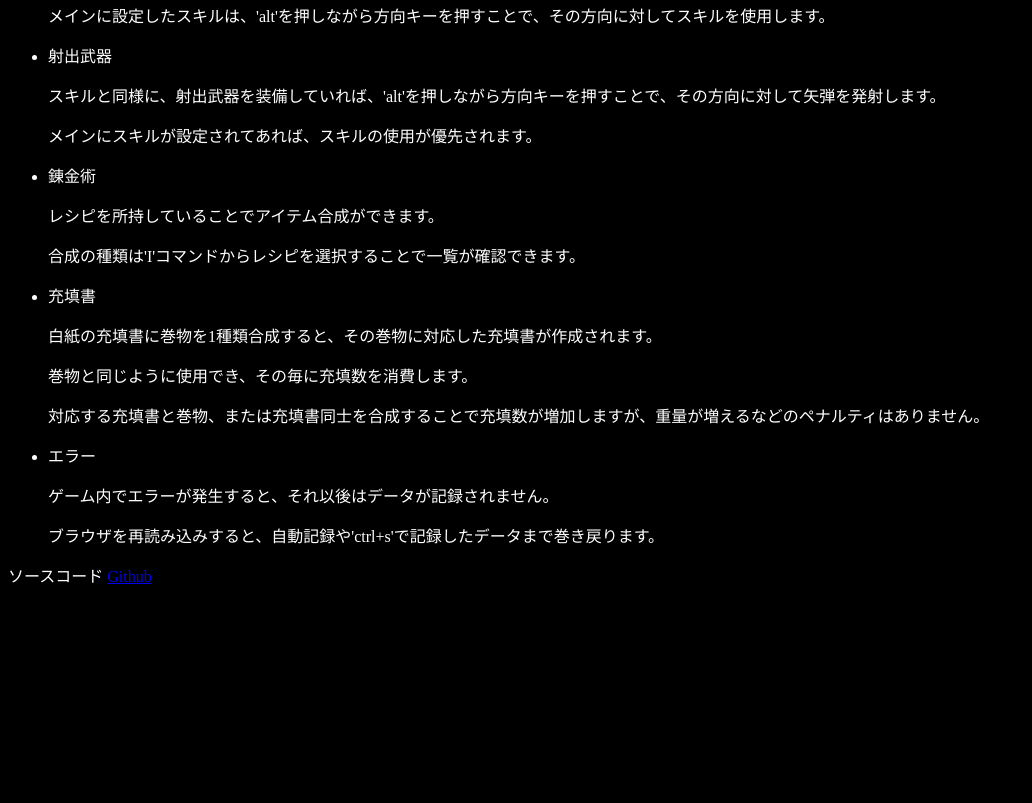
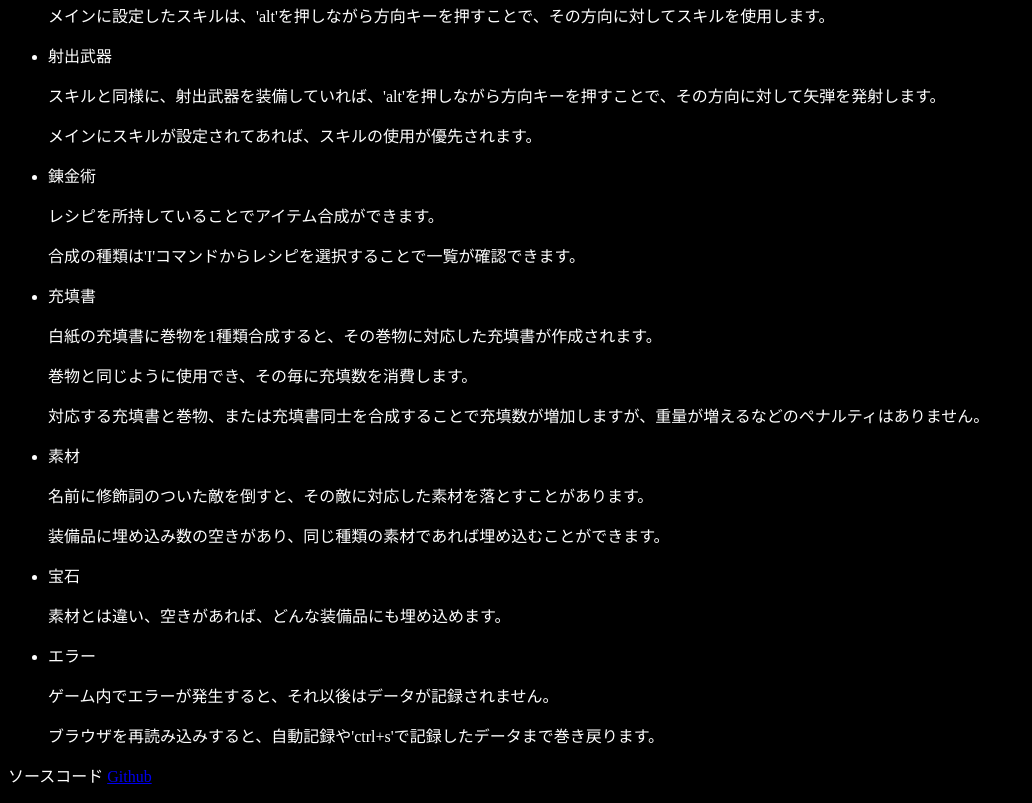
Before and after one commit to deathandbirth/deathandbirth.github.io, a plain HTML site: page index.html in a window 1280 px wide. Shown: the part 1077-1880 px from the top of the page, without its empty margins (0-1032 px from the left). Before the commit the page ends 1680 px from the top, so only its background shows below. Drawn offline with Linux system fonts and the light colour scheme.

Commit message:
ゲーム説明に素材と宝石を追記

```diff
--- a/index.html
+++ b/index.html
@@ -36,6 +36,11 @@
 			<p>白紙の充填書に巻物を1種類合成すると、その巻物に対応した充填書が作成されます。</p>
 			<p>巻物と同じように使用でき、その毎に充填数を消費します。</p>
 			<p>対応する充填書と巻物、または充填書同士を合成することで充填数が増加しますが、重量が増えるなどのペナルティはありません。</p>
+		<li>素材</li>
+			<p>名前に修飾詞のついた敵を倒すと、その敵に対応した素材を落とすことがあります。</p>
+			<p>装備品に埋め込み数の空きがあり、同じ種類の素材であれば埋め込むことができます。</p>
+		<li>宝石</li>
+			<p>素材とは違い、空きがあれば、どんな装備品にも埋め込めます。</p>
 		<li>エラー</li>
 			<p>ゲーム内でエラーが発生すると、それ以後はデータが記録されません。</p>
 			<p>ブラウザを再読み込みすると、自動記録や'ctrl+s'で記録したデータまで巻き戻ります。</p>
```
